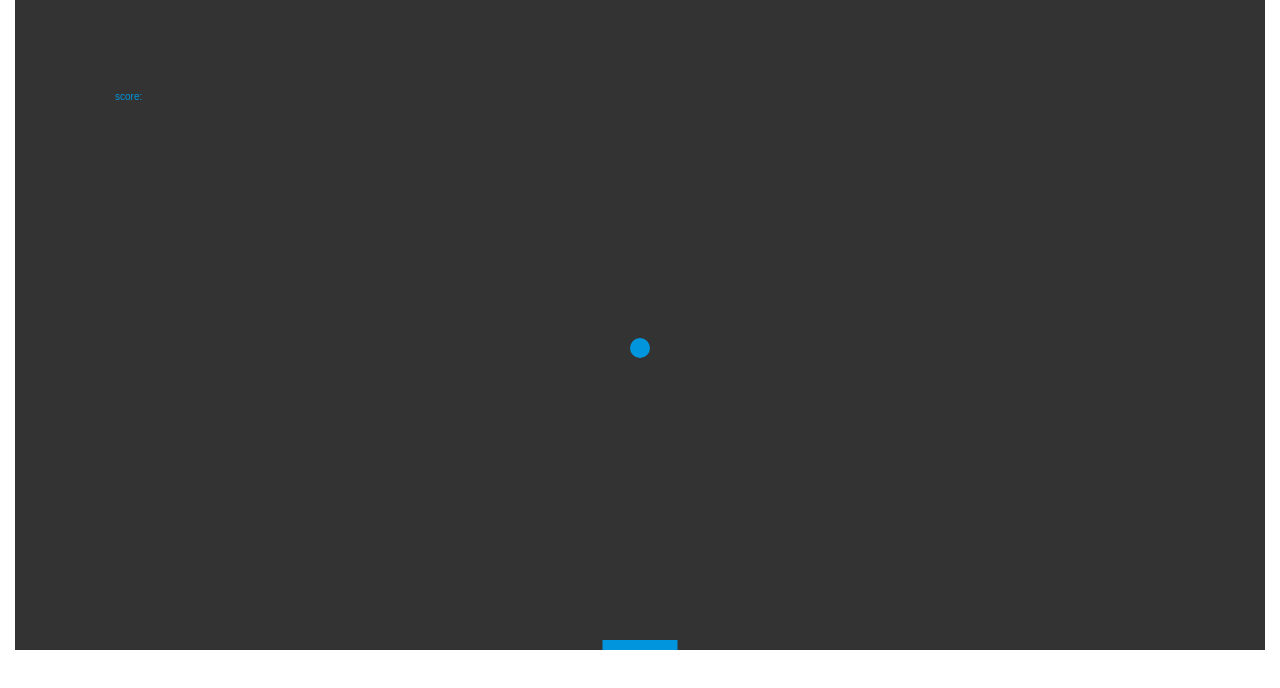
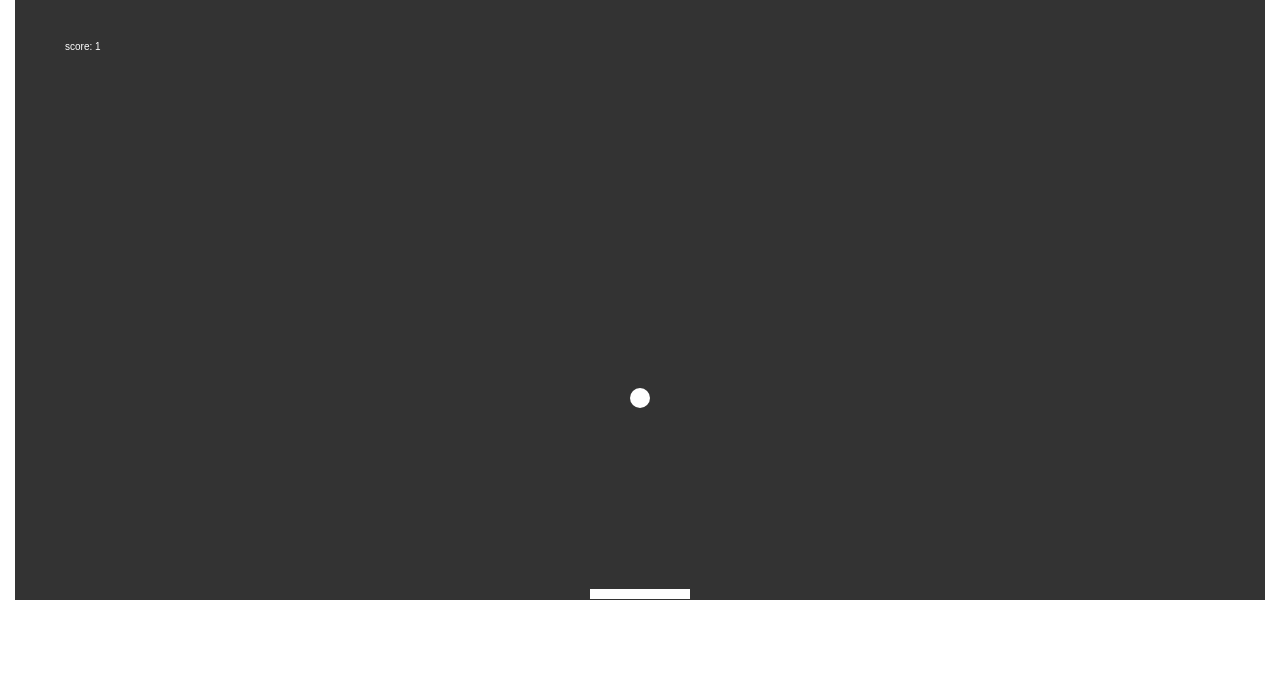
Before and after one commit to adatechschool/catch-ball, a plain HTML site: page index.html in a window 1280 px wide. Drawn offline with Linux system fonts and the light colour scheme.

Commit message:
supprime Balle et ajout changingScore

```diff
--- a/index.html
+++ b/index.html
@@ -12,7 +12,7 @@
   </head>
 
 	<body>
-		<canvas id= "myCanvas" width= "1250" height= "650"></canvas>
+		<canvas id= "myCanvas" width= "1250" height= "600"></canvas>
 
 		<script>
       var canvas = document.getElementById("myCanvas");
@@ -20,7 +20,7 @@
 
 			//valeurs pour le paddle
 			var paddleHeight = 10;
-			var paddleWidth = 75;
+			var paddleWidth = 100;
 			var paddleX = (canvas.width-paddleWidth) / 2;
 
 			//valeurs pour la balle
@@ -28,6 +28,7 @@
 			var y =0 ;
 			var dx = 0;
 			var dy = 2;
+      var ballRadius = 10
 
 			//valeurs pour les boutons
 			var rightPressed = false;
@@ -40,8 +41,8 @@
 			//construction du Paddle
 			function drawPaddle() {
 				ctx.beginPath();
-				ctx.rect(paddleX, canvas.height-paddleHeight, paddleWidth, paddleHeight);
-				ctx.fillStyle = "#0095DD";
+				ctx.rect(paddleX, canvas.height-11, paddleWidth, paddleHeight);
+				ctx.fillStyle = "#ffffff";
 				ctx.fill();
 				ctx.closePath();
 			}
@@ -49,21 +50,28 @@
 			//construction de la balle
 			function drawBall() {
 				ctx.beginPath();
-				ctx.arc(x, y, 10, 0, Math.PI*2);
-				ctx.fillStyle = "#0095DD";
+				ctx.arc(x, y, ballRadius, 0, Math.PI*2);
+				ctx.fillStyle = "#ffffff";
 				ctx.fill();
 				ctx.closePath();
 				x += dx;
 				y += dy;
+        //remet la balle en haut
         if (canvas.height == y) {
             y = 0
         }
       }
 
-      function increasingScore() {
-        if (paddleX == x) {
-            score = score + 1;
-            console.log('score:', score);
+      function changingScore() {
+        if(y + dy > canvas.height-1) {
+          if(x > paddleX && x < paddleX + paddleWidth) {
+            score += 1;
+          console.log("+1", score);
+          }
+          else {
+          score -= 1;
+          console.log("-1", score);
+          }
         }
       }
 
@@ -87,17 +95,15 @@
 				}
 			}
 
-      <!--Je suis un test-->
-      <!-- fonction qui execute/dessine les fonctions du dessus-->
 			function draw() {
 				ctx.clearRect(0, 0, canvas.width, canvas.height);
-        ctx.fillText('score:',100 , 100);
+        ctx.fillText('score: ' + score, 50, 50);
 
 				drawBall();
 
 				drawPaddle();
 
-				increasingScore();
+				changingScore();
 
 				if(rightPressed && paddleX < canvas.width-paddleWidth) {
 						paddleX += 7;
```
Also changed, not shown: balle.jpg (deleted).
